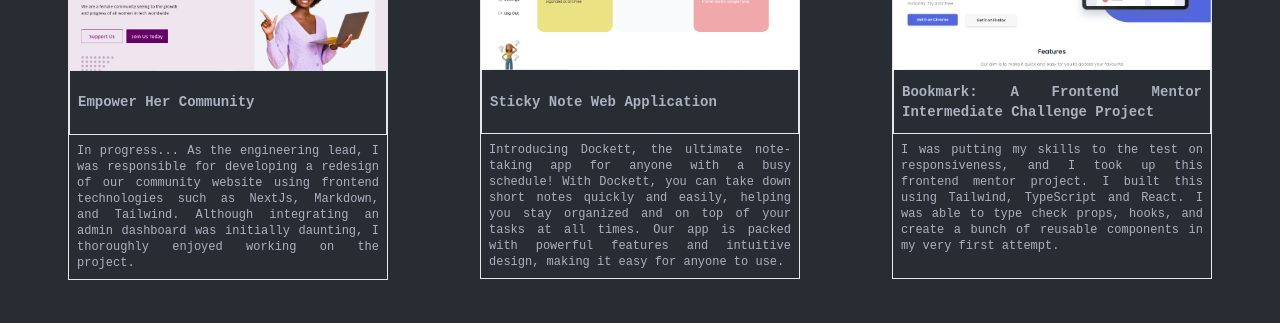
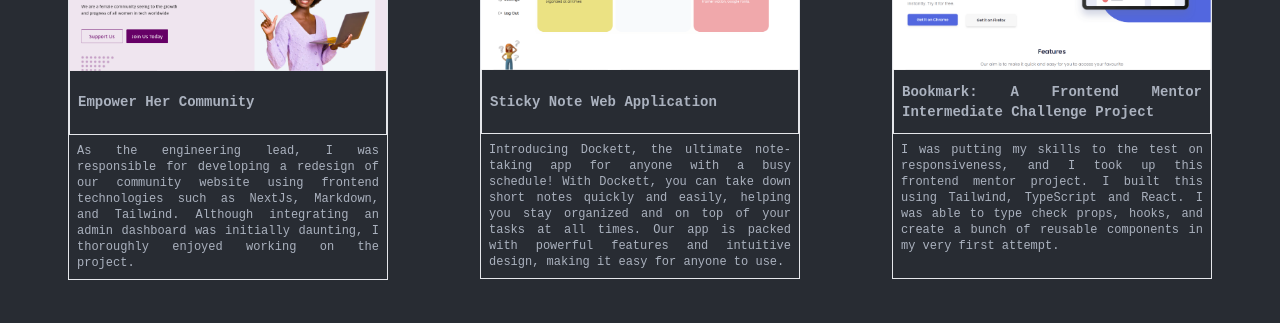
Before and after one commit to ForJessicaSake/Portfolio, a React (Create React App) app: page / in a window 1280 px wide. Shown: the part 2780-3103 px from the top of the page. Built offline with nearby package versions, Linux system fonts and the light colour scheme; no server answers.

Commit message:
fix: project

```diff
--- a/src/components/Project.tsx
+++ b/src/components/Project.tsx
@@ -30,7 +30,7 @@ const Project: React.FC = () => {
       <Card
           image={Empower}
           title="Empower Her Community"
-          about=" In progress... As the engineering lead, I was responsible for developing a redesign of our community website using frontend technologies such as NextJs, Markdown, and Tailwind. Although integrating an admin dashboard was initially daunting, I thoroughly enjoyed working on the project."
+          about="As the engineering lead, I was responsible for developing a redesign of our community website using frontend technologies such as NextJs, Markdown, and Tailwind. Although integrating an admin dashboard was initially daunting, I thoroughly enjoyed working on the project."
           link="https://empower-her-community.vercel.app/"
         />
 
```
